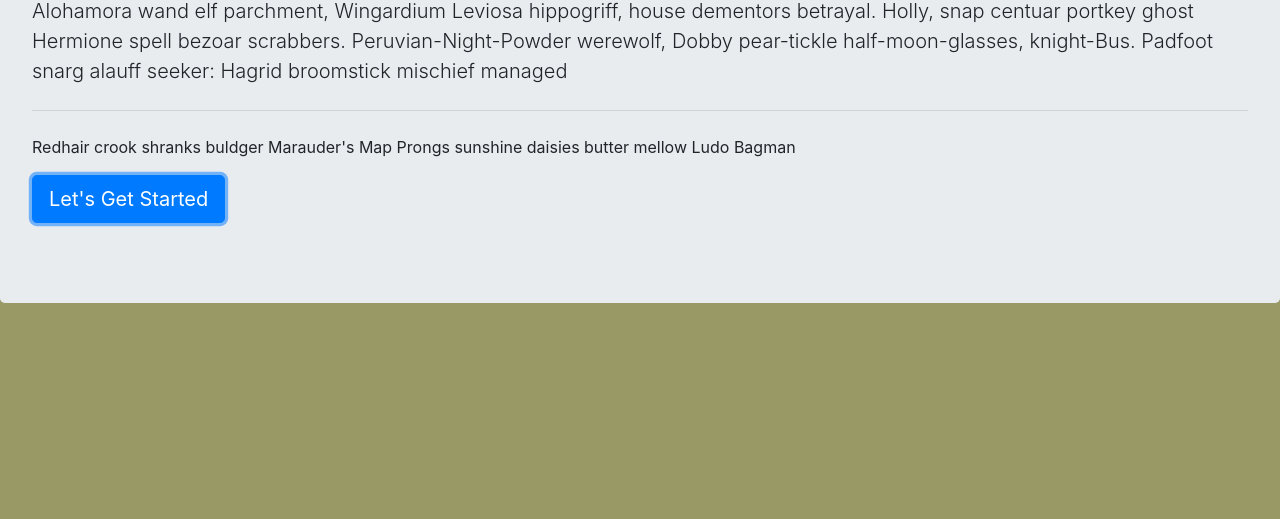
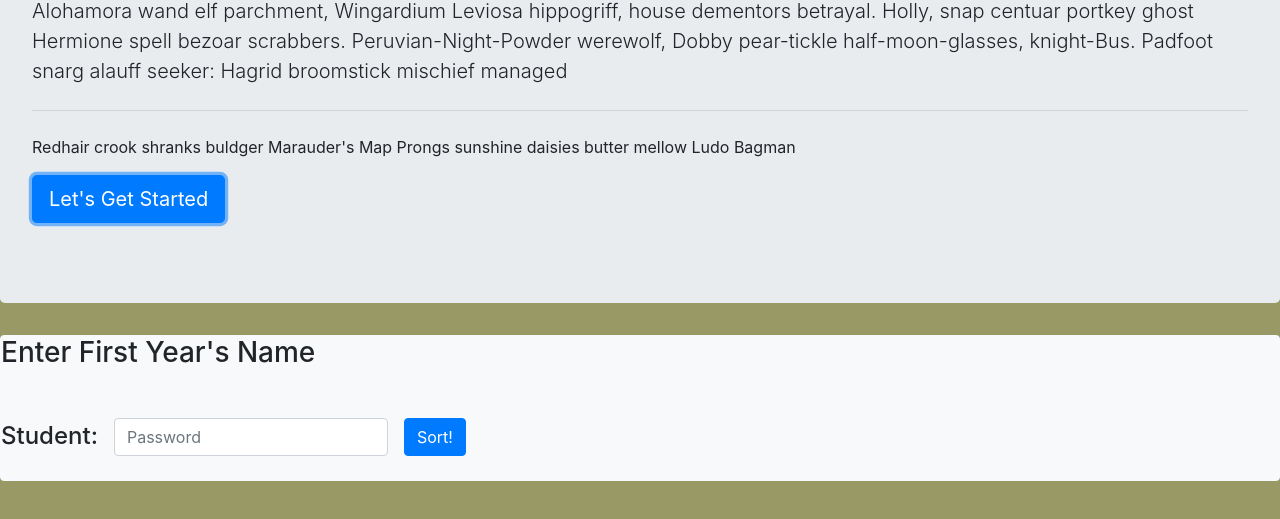
Before and after one commit to ripalpate/sorting-hat, a plain HTML site: page index.html in a window 1280 px wide. Both pictures are taken after a click on the button "Let's Get Started". Shown: the part 199-718 px from the top of the page. Drawn offline with nearby package versions, Linux system fonts and the light colour scheme.

Commit message:
added print to DOM function, function to print student form, and event listener for get started button

```diff
--- a/index.html
+++ b/index.html
@@ -17,9 +17,10 @@
         <hr class="my-4">
         <p>Redhair crook shranks buldger Marauder's Map Prongs sunshine daisies butter mellow Ludo Bagman</p>
         <p class="lead">
-        <a class="btn btn-primary btn-lg" href="#" role="button">Let's Get Started</a>
+        <a class="btn btn-primary btn-lg" id="start-button" href="#" role="button">Let's Get Started</a>
         </p>
     </div>
+    <div id="student-form"></div>
     <script src="https://code.jquery.com/jquery-3.2.1.slim.min.js" integrity="sha384-KJ3o2DKtIkvYIK3UENzmM7KCkRr/rE9/Qpg6aAZGJwFDMVNA/GpGFF93hXpG5KkN" crossorigin="anonymous"></script>
     <script src="https://cdnjs.cloudflare.com/ajax/libs/popper.js/1.12.9/umd/popper.min.js" integrity="sha384-ApNbgh9B+Y1QKtv3Rn7W3mgPxhU9K/ScQsAP7hUibX39j7fakFPskvXusvfa0b4Q" crossorigin="anonymous"></script>
     <script src="https://maxcdn.bootstrapcdn.com/bootstrap/4.0.0/js/bootstrap.min.js" integrity="sha384-JZR6Spejh4U02d8jOt6vLEHfe/JQGiRRSQQxSfFWpi1MquVdAyjUar5+76PVCmYl" crossorigin="anonymous"></script>
--- a/main.js
+++ b/main.js
@@ -0,0 +1,32 @@
+const getStartedButtonElem = document.getElementById('start-button');
+
+// function for print to DOM
+const printToDom = (stringToPrint, divId) => {
+    const selectedDiv = document.getElementById(divId);
+    selectedDiv.innerHTML = stringToPrint;
+}
+
+const buildNewStudentForm = () => {
+    let domString =`<div class="border border-light rounded bg-light">
+                        <div class="form-group mb-5">
+                            <h3>Enter First Year's Name</h3>
+                        </div>
+                        <form class="form-inline">
+                            <p class="h4">Student:</p>
+                        <div class="form-group mb-2">
+                            <label for="staticEmail2" class="sr-only">Student</label>
+                        </div>
+                        <div class="form-group mx-sm-3 mb-2">
+                            <label for="inputPassword2" class="sr-only">Password</label>
+                            <input type="password" class="form-control" id="inputPassword2" placeholder="Password">
+                        </div>
+                        <button type="submit" class="btn btn-primary mb-2">Sort!</button>
+                        </form>
+                    </div>`
+    printToDom(domString, 'student-form');
+}
+getStartedButtonElem.addEventListener("click", (e) => {
+    e.preventDefault();
+    buildNewStudentForm();
+}
+)
```
